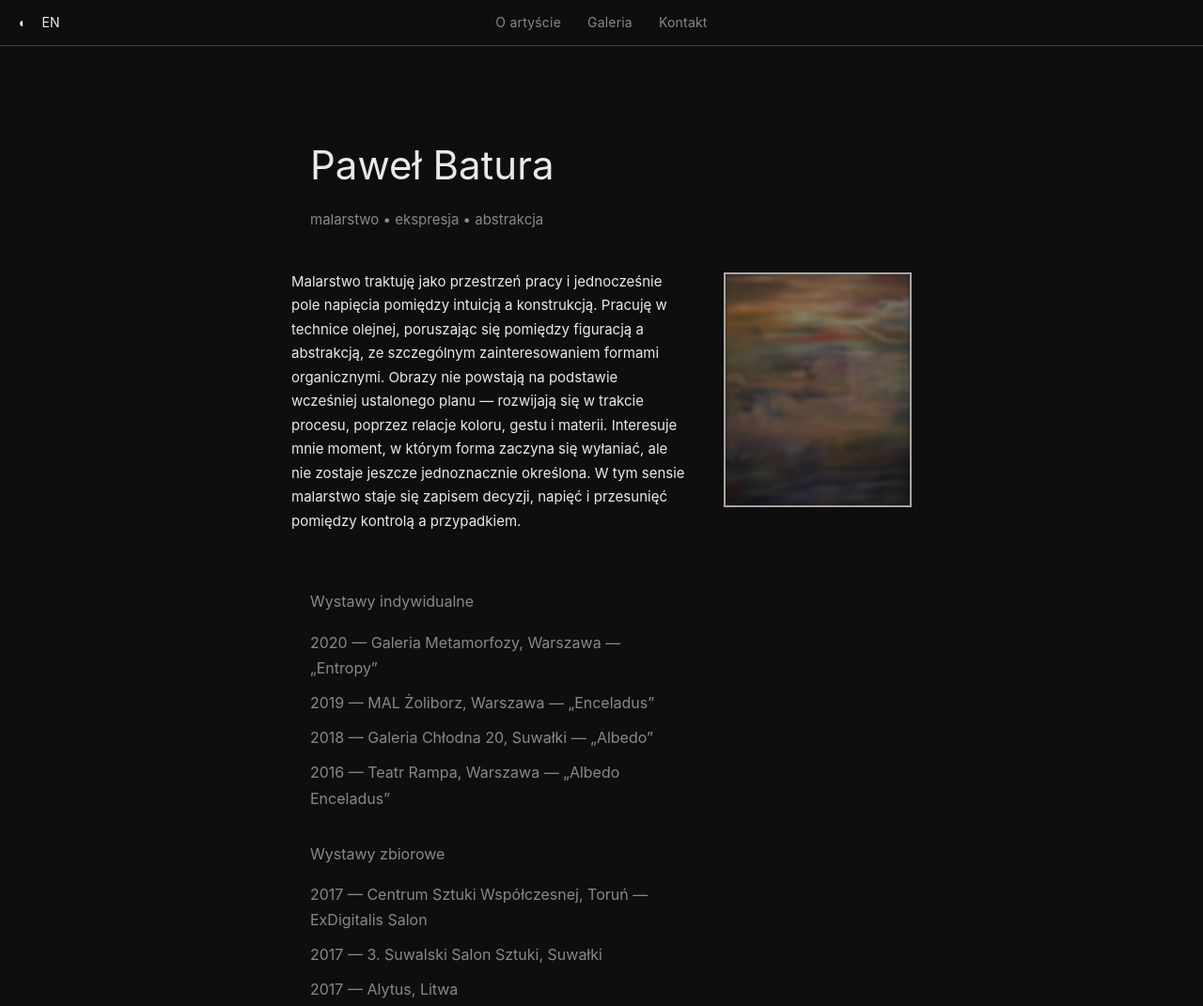
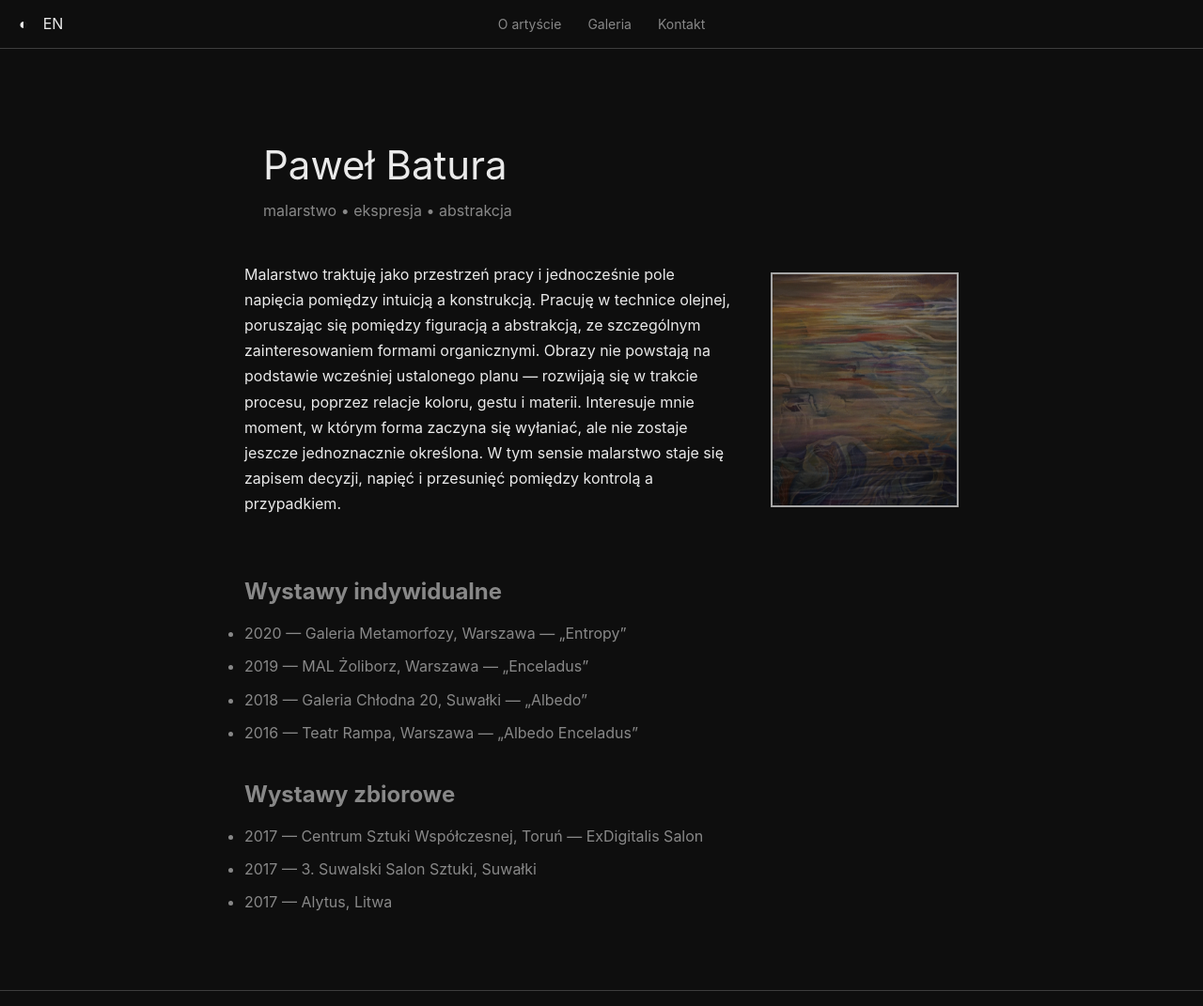
Before and after one commit to Batyskaf/pawelbatura, a plain HTML site: page index.html in a window 1280 px wide. Shown: the top 1071 px of the page at 94% size. Drawn offline with Linux system fonts and the light colour scheme.

Commit message:
Update index.html

```diff
--- a/index.html
+++ b/index.html
@@ -7,164 +7,110 @@
 <title>Paweł Batura</title>
 
 <style>
-    * { box-sizing: border-box; margin: 0; padding: 0 }
+*{box-sizing:border-box;margin:0;padding:0}
 
-    :root {
-      --bg: #fff;
-      --text: #111;
-      --muted: #666;
-      --line: rgba(0, 0, 0, .15)
+:root{
+--bg:#fff;
+--text:#111;
+--muted:#666;
+--line:rgba(0,0,0,.15)
 }
 
-    html[data-theme="dark"] {
-      --bg: #0e0e0e;
-      --text: #eaeaea;
-      --muted: #888;
-      --line: rgba(255, 255, 255, .2)
+html[data-theme="dark"]{
+--bg:#0e0e0e;
+--text:#eaeaea;
+--muted:#888;
+--line:rgba(255,255,255,.2)
 }
 
-    body {
-      font-family: -apple-system, BlinkMacSystemFont, "Segoe UI", Roboto, sans-serif;
-      background: var(--bg);
-      color: var(--text);
-      line-height: 1.7;
-      padding-top: 60px;
+body{
+font-family:-apple-system,BlinkMacSystemFont,"Segoe UI",Roboto,sans-serif;
+background:var(--bg);
+color:var(--text);
+line-height:1.7;
+padding-top:60px;
 }
 
-    .nav {
-      position: fixed;
-      top: 0;
-      width: 100%;
-      padding: 12px 20px;
-      display: flex;
-      justify-content: space-between;
-      align-items: center;
-      background: var(--bg);
-      border-bottom: 1px solid var(--line);
-      z-index: 1000;
+.nav{
+position:fixed;
+top:0;
+width:100%;
+padding:12px 20px;
+display:flex;
+justify-content:space-between;
+align-items:center;
+background:var(--bg);
+border-bottom:1px solid var(--line);
+z-index:1000;
 }
 
-    .menu-toggle { display: none; cursor: pointer; font-size: 22px; }
+.menu-toggle{display:none;cursor:pointer;font-size:22px}
 
-    .nav-links {
-      position: absolute;
-      left: 50%;
-      transform: translateX(-50%);
-      display: flex;
-      gap: 28px;
+.nav-links{
+position:absolute;
+left:50%;
+transform:translateX(-50%);
+display:flex;
+gap:28px;
 }
 
-    .nav-links a {
-      text-decoration: none;
-      color: var(--muted);
-      font-size: 14px;
-      font-weight: 400;
-      letter-spacing: 0.2px;
+.nav-links a{
+text-decoration:none;
+color:var(--muted);
+font-size:14px;
 }
 
-    .nav-links a:hover { color: var(--text) }
+.nav-links a:hover{color:var(--text)}
 
-    .controls { display: flex; gap: 16px; align-items: center; }
-    .theme-toggle, .lang-toggle { cursor: pointer; font-size: 14px; }
+.controls{display:flex;gap:16px}
+.theme-toggle,.lang-toggle{cursor:pointer}
 
-    .hero {
-      max-width: 900px;
-      margin: 80px auto 40px;
-      padding: 0 20px;
+.hero{max-width:900px;margin:80px auto 40px;padding:0 20px}
+.hero h1{font-size:42px;font-weight:400}
+.hero p{color:var(--muted)}
+
+.mini-slider{
+border:#a6a6a6 solid 2px;
+position:absolute;
+top:150px;
+right:20px;
+width:200px;
+height:250px;
+overflow:hidden;
 }
 
-    .hero h1 {
-      font-size: 42px;
-      font-weight: 400;
-      margin-bottom: 10px;
+.mini-slider img{
+position:absolute;
+width:100%;
+height:100%;
+object-fit:cover;
+opacity:0;
+transition:opacity 2s ease;
 }
 
-    .hero p { color: var(--muted); }
+.mini-slider img.active{opacity:.85}
 
-    .mini-slider {
-      border: #a6a6a6 solid 2px;
-      position: absolute;
-      top: 150px;
-      right: 20px;
-      width: 200px;
-      height: 250px;
-      overflow: hidden;
-      pointer-events: none;
-      z-index: 0;
+.about{
+position:relative;
+max-width:800px;
+margin:40px auto;
+padding:0 20px;
+padding-right:260px;
 }
 
-    .mini-slider img {
-      position: absolute;
-      width: 100%;
-      height: 100%;
-      object-fit: cover;
-      opacity: 0;
-      filter: blur(8px);
-      transform: scale(1.08);
-      transition: opacity 3s ease, filter 3s ease, transform 8s ease;
-      mix-blend-mode: lighten;
-    }
+.about p{margin-bottom:20px}
 
-    .mini-slider img.active {
-      opacity: .85;
-      filter: blur(0px);
-      transform: scale(1);
-    }
+.exhibitions{margin-top:60px}
+.exhibitions h2{color:var(--muted);margin-bottom:10px}
+.exhibitions li{margin-bottom:8px;color:var(--muted)}
 
-    .about {
-      position: relative;
-      min-height: 600px;
-      max-width: 700px;
-      margin: 40px auto;
-      padding: 0 20px;
-      padding-right: 260px;
-    }
+footer{margin-top:80px;padding:20px;text-align:center;border-top:1px solid var(--line)}
 
-    .about p { font-size: 15px; }
-
-    .exhibitions {
-      max-width: 700px;
-      margin: 60px auto;
-      padding: 0 20px;
-    }
-
-    .exhibitions h2 {
-      font-size: 16px;
-      font-weight: 400;
-      margin-bottom: 16px;
-      color: var(--muted);
-    }
-
-    .exhibitions ul { list-style: none; }
-    .exhibitions li { margin-bottom: 10px; color: var(--muted); }
-
-    footer {
-      margin-top: 80px;
-      padding: 30px 20px;
-      text-align: center;
-      border-top: 1px solid var(--line)
-    }
-
-    @media(max-width:1000px) {
-      .about { padding-right: 20px; }
-      .mini-slider { display: none; }
-    }
-
-    @media(max-width:768px) {
-      .menu-toggle { display: block }
-
-      .nav-links {
-        top: 60px;
-        flex-direction: column;
-        background: var(--bg);
-        border: 1px solid var(--line);
-        padding: 14px 20px;
-        display: none;
-        text-align: center;
-      }
-
-      .nav-links.active { display: flex }
-      .mini-slider { display: none; }
+@media(max-width:768px){
+.menu-toggle{display:block}
+.nav-links{top:60px;flex-direction:column;background:var(--bg);border:1px solid var(--line);padding:14px 20px;display:none;text-align:center}
+.nav-links.active{display:flex}
+.mini-slider{display:none}
 }
 </style>
 </head>
@@ -175,9 +121,9 @@
 <div class="menu-toggle">☰</div>
 
 <div class="nav-links">
-      <a href="index.html" data-pl="O artyście" data-en="About">O artyście</a>
-      <a href="gallery.html" data-pl="Galeria" data-en="Gallery">Galeria</a>
-      <a href="contact.html" data-pl="Kontakt" data-en="Contact">Kontakt</a>
+<a href="/" data-pl="O artyście" data-en="About">O artyście</a>
+<a href="/gallery" data-pl="Galeria" data-en="Gallery">Galeria</a>
+<a href="/contact" data-pl="Kontakt" data-en="Contact">Kontakt</a>
 </div>
 
 <div class="controls">
@@ -191,47 +137,36 @@
 <header class="hero">
 <h1>Paweł Batura</h1>
 
-      <p data-pl="malarstwo • ekspresja • abstrakcja" data-en="painting • expression • abstraction">
+<p data-pl="malarstwo • ekspresja • abstrakcja"
+   data-en="painting • expression • abstraction">
 malarstwo • ekspresja • abstrakcja
 </p>
 </header>
 
 <div class="mini-slider"></div>
 
-    <p
-      data-pl="Malarstwo traktuję jako przestrzeń pracy i jednocześnie pole napięcia pomiędzy intuicją a konstrukcją. Pracuję w technice olejnej, poruszając się pomiędzy figuracją a abstrakcją, ze szczególnym zainteresowaniem formami organicznymi. Obrazy nie powstają na podstawie wcześniej ustalonego planu — rozwijają się w trakcie procesu, poprzez relacje koloru, gestu i materii. Interesuje mnie moment, w którym forma zaczyna się wyłaniać, ale nie zostaje jeszcze jednoznacznie określona. W tym sensie malarstwo staje się zapisem decyzji, napięć i przesunięć pomiędzy kontrolą a przypadkiem."
-
+<p data-pl="Malarstwo traktuję jako przestrzeń pracy i jednocześnie pole napięcia pomiędzy intuicją a konstrukcją. Pracuję w technice olejnej, poruszając się pomiędzy figuracją a abstrakcją, ze szczególnym zainteresowaniem formami organicznymi. Obrazy nie powstają na podstawie wcześniej ustalonego planu — rozwijają się w trakcie procesu, poprzez relacje koloru, gestu i materii. Interesuje mnie moment, w którym forma zaczyna się wyłaniać, ale nie zostaje jeszcze jednoznacznie określona. W tym sensie malarstwo staje się zapisem decyzji, napięć i przesunięć pomiędzy kontrolą a przypadkiem."
    data-en="I treat painting as both a workspace and a field of tension between intuition and construction. I work in oil, moving between figuration and abstraction, with a particular focus on organic forms. The paintings are not based on a predetermined plan—they develop through the process itself, through relationships between color, gesture, and material. I am interested in the moment when a form begins to emerge but is not yet fully defined. In this sense, painting becomes a record of decisions, tensions, and shifts between control and chance.">
-
-      Malarstwo traktuję jako przestrzeń pracy i jednocześnie pole napięcia pomiędzy intuicją a konstrukcją.
-      Pracuję w technice olejnej, poruszając się pomiędzy figuracją a abstrakcją, ze szczególnym
-      zainteresowaniem formami organicznymi. Obrazy nie powstają na podstawie wcześniej ustalonego planu —
-      rozwijają się w trakcie procesu, poprzez relacje koloru, gestu i materii. Interesuje mnie moment, w
-      którym forma zaczyna się wyłaniać, ale nie zostaje jeszcze jednoznacznie określona. W tym sensie
-      malarstwo staje się zapisem decyzji, napięć i przesunięć pomiędzy kontrolą a przypadkiem.
+Malarstwo traktuję jako przestrzeń pracy i jednocześnie pole napięcia pomiędzy intuicją a konstrukcją...
 </p>
 
 <div class="exhibitions">
-      <h2 data-pl="Wystawy indywidualne" data-en="Solo exhibitions">
-        Wystawy indywidualne
-      </h2>
 
+<h2 data-pl="Wystawy indywidualne" data-en="Solo exhibitions">Wystawy indywidualne</h2>
 <ul>
-        <li>2020 — Galeria Metamorfozy, Warszawa — „Entropy”</li>
-        <li>2019 — MAL Żoliborz, Warszawa — „Enceladus”</li>
-        <li>2018 — Galeria Chłodna 20, Suwałki — „Albedo”</li>
-        <li>2016 — Teatr Rampa, Warszawa — „Albedo Enceladus”</li>
+<li data-pl="2020 — Galeria Metamorfozy, Warszawa — „Entropy”" data-en="2020 — Metamorfozy Gallery, Warsaw — “Entropy”">2020 — Galeria Metamorfozy, Warszawa — „Entropy”</li>
+<li data-pl="2019 — MAL Żoliborz, Warszawa — „Enceladus”" data-en="2019 — MAL Żoliborz, Warsaw — “Enceladus”">2019 — MAL Żoliborz, Warszawa — „Enceladus”</li>
+<li data-pl="2018 — Galeria Chłodna 20, Suwałki — „Albedo”" data-en="2018 — Chłodna 20 Gallery, Suwałki — “Albedo”">2018 — Galeria Chłodna 20, Suwałki — „Albedo”</li>
+<li data-pl="2016 — Teatr Rampa, Warszawa — „Albedo Enceladus”" data-en="2016 — Rampa Theatre, Warsaw — “Albedo Enceladus”">2016 — Teatr Rampa, Warszawa — „Albedo Enceladus”</li>
 </ul>
 
-      <h2 style="margin-top:32px" data-pl="Wystawy zbiorowe" data-en="Group exhibitions">
-        Wystawy zbiorowe
-      </h2>
+<h2 data-pl="Wystawy zbiorowe" data-en="Group exhibitions" style="margin-top:32px">Wystawy zbiorowe</h2>
+<ul>
+<li data-pl="2017 — Centrum Sztuki Współczesnej, Toruń — ExDigitalis Salon" data-en="2017 — Centre of Contemporary Art, Toruń — ExDigitalis Salon">2017 — Centrum Sztuki Współczesnej, Toruń — ExDigitalis Salon</li>
+<li data-pl="2017 — 3. Suwalski Salon Sztuki, Suwałki" data-en="2017 — 3rd Suwałki Art Salon, Suwałki">2017 — 3. Suwalski Salon Sztuki, Suwałki</li>
+<li data-pl="2017 — Alytus, Litwa" data-en="2017 — Alytus, Lithuania">2017 — Alytus, Litwa</li>
+</ul>
 
-      <ul>
-        <li>2017 — Centrum Sztuki Współczesnej, Toruń — ExDigitalis Salon</li>
-        <li>2017 — 3. Suwalski Salon Sztuki, Suwałki</li>
-        <li>2017 — Alytus, Litwa</li>
-      </ul>
 </div>
 
 </section>
@@ -241,76 +176,83 @@
 </footer>
 
 <script>
-    const toggle = document.querySelector('.menu-toggle');
-    const nav = document.querySelector('.nav-links');
+// MENU
+const toggle=document.querySelector('.menu-toggle');
+const nav=document.querySelector('.nav-links');
 
-    toggle.addEventListener('click', () => {
-      nav.classList.toggle('active');
+toggle.onclick=()=>nav.classList.toggle('active');
+
+document.querySelectorAll('.nav-links a').forEach(link=>{
+link.addEventListener('click',()=>nav.classList.remove('active'));
 });
 
-    const themeBtn = document.querySelector('.theme-toggle');
+// THEME
+document.querySelector('.theme-toggle').onclick=()=>{
+const html=document.documentElement;
+html.dataset.theme=html.dataset.theme==='dark'?'light':'dark';
+};
 
-    themeBtn.addEventListener('click', () => {
-      const html = document.documentElement;
-      const current = html.getAttribute('data-theme');
-      html.setAttribute('data-theme', current === 'dark' ? 'light' : 'dark');
+// LANGUAGE
+const langBtn=document.querySelector('.lang-toggle');
+let lang=localStorage.getItem('lang')||'pl';
+
+function applyLang(scope=document){
+scope.querySelectorAll('[data-pl]').forEach(el=>{
+el.textContent=el.dataset[lang];
 });
-
-    const langBtn = document.querySelector('.lang-toggle');
-    let lang = localStorage.getItem('lang') || 'pl';
-
-    function applyLanguage() {
-      document.querySelectorAll('[data-pl]').forEach(el => {
-        el.innerText = el.dataset[lang];
-      });
-
-      langBtn.innerText = lang === 'pl' ? 'EN' : 'PL';
+langBtn.textContent=lang==='pl'?'EN':'PL';
 }
 
-    applyLanguage();
+langBtn.onclick=()=>{
+lang=lang==='pl'?'en':'pl';
+localStorage.setItem('lang',lang);
+applyLang();
+};
 
-    langBtn.addEventListener('click', () => {
-      lang = lang === 'pl' ? 'en' : 'pl';
-      localStorage.setItem('lang', lang);
-      applyLanguage();
-    });
+applyLang();
 
-    const slider = document.querySelector('.mini-slider');
+// SLIDER
+let interval;
 
-    const imgA = document.createElement('img');
-    const imgB = document.createElement('img');
+function initSlider(){
+const slider=document.querySelector('.mini-slider');
+if(!slider)return;
 
-    slider.appendChild(imgA);
-    slider.appendChild(imgB);
+clearInterval(interval);
+slider.innerHTML="";
 
-    let current = imgA;
-    let next = imgB;
+const a=document.createElement('img');
+const b=document.createElement('img');
+slider.append(a,b);
 
-    const images = [
-      'img/thumbs/anisotropy1.jpg',
-      'img/thumbs/anisotropy2.jpg',
-      'img/thumbs/anisotropy3.jpg',
-      'img/thumbs/anisotropy4.jpg',
-      'img/thumbs/emergence.jpg',
-      'img/thumbs/fractures.jpg',
-      'img/thumbs/gradients.jpg'
+let current=a,next=b;
+
+const images=[
+'/img/thumbs/anisotropy1.jpg',
+'/img/thumbs/anisotropy2.jpg',
+'/img/thumbs/anisotropy3.jpg',
+'/img/thumbs/anisotropy4.jpg',
+'/img/thumbs/emergence.jpg',
+'/img/thumbs/fractures.jpg',
+'/img/thumbs/gradients.jpg'
 ];
 
-    let index = 0;
+let i=0;
 
-    function showNext() {
-      next.src = images[index];
-
+function show(){
+next.src=images[i];
 next.classList.add('active');
 current.classList.remove('active');
-
-      [current, next] = [next, current];
-
-      index = (index + 1) % images.length;
+[current,next]=[next,current];
+i=(i+1)%images.length;
 }
 
-    showNext();
-    setInterval(showNext, 4500);
+show();
+interval=setInterval(show,4500);
+}
+
+initSlider();
+
 </script>
 
 </body>
```
Lines whose indentation alone changed are shown as unchanged.
